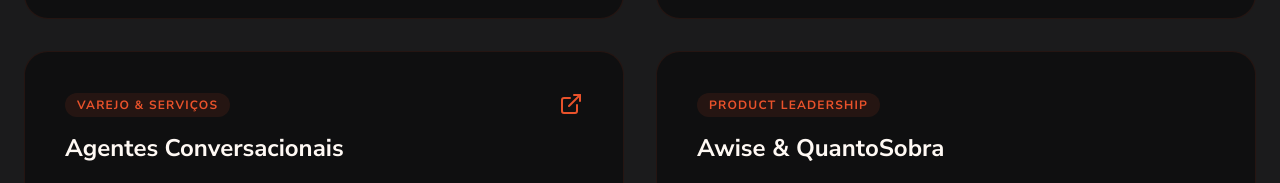
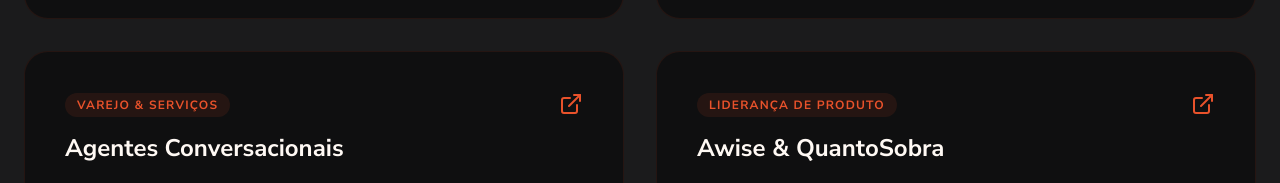
Before and after one commit to KistVictor/Sixsen, a React (Vite) app: page /sobre in a window 1280 px wide. Shown: the part 1474-1657 px from the top of the page. Built offline with nearby package versions, Linux system fonts and the light colour scheme; a web font is replaced by a local one.

Commit message:
Ajuste links

```diff
--- a/pages/AboutPortfolio.tsx
+++ b/pages/AboutPortfolio.tsx
@@ -33,11 +33,12 @@ const AboutPortfolio: React.FC = () => {
     },
     {
       title: "Awise & QuantoSobra",
-      category: "Product Leadership",
+      category: "Liderança de produto",
       role: "Product Owner & Scrum Master",
       challenge: "Necessidade de intersecção entre estratégia e desenvolvimento ágil.",
       delivery: "Liderança técnica, gestão de backlog e facilitação ágil de squads.",
-      result: "Aumento da previsibilidade de entregas."
+      result: "Aumento da previsibilidade de entregas.",
+      link: "https://www.linkedin.com/in/kistvictor/"
     }
   ];
 
```
